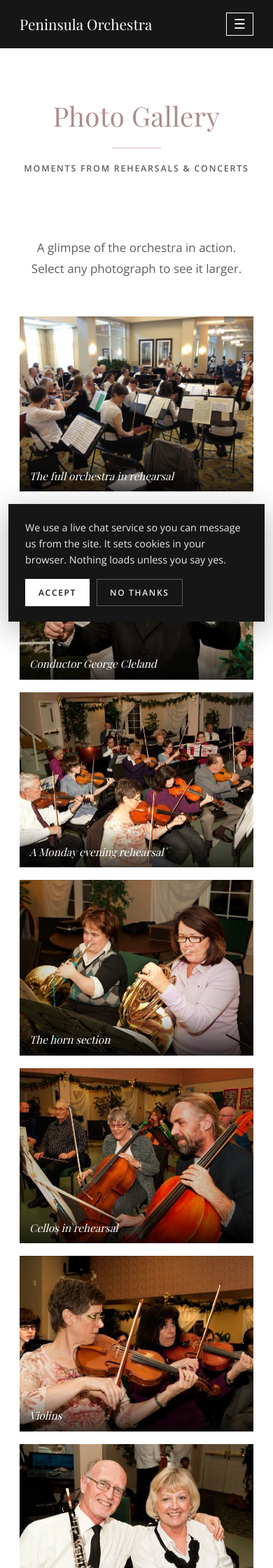
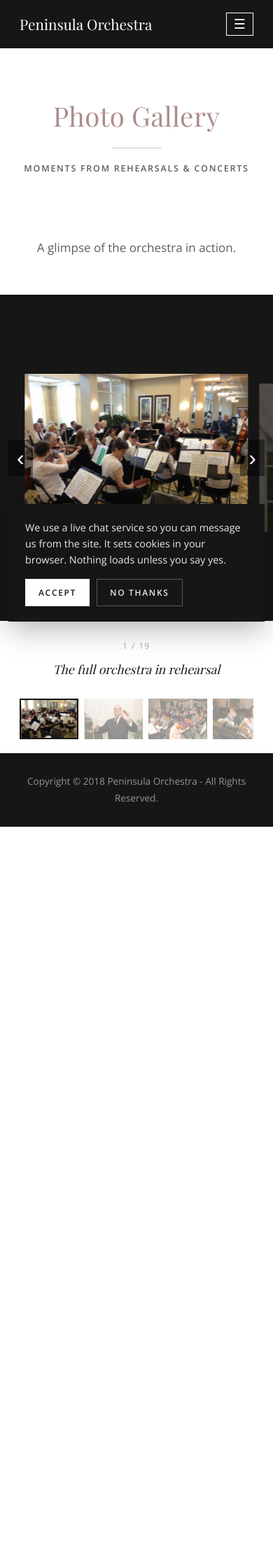
Before and after one commit to peninsulaorchestra/peninsulaorchestra.github.io, a Jekyll site: the page built from gallery.html, in a window 390 px wide. Shown: the top 2240 px of the page at 70% size. Built offline with Jekyll 4.4.1, drawn with Linux system fonts in a browser that asks for light colours; after the commit the page ends 1181 px from its top, so only the background shows below that; some of the changed text lies outside the part shown.

Commit message:
Rebuild the gallery as a carousel (#13)
The grid read as a contact sheet. This matches the presentation the orchestra
had on the old site: one large photograph on a dark stage with its neighbours
peeking either side, arrows, a caption and counter, and a filmstrip of
thumbnails below.

Full-size images load three at a time around the current one rather than all
nineteen, so opening the page still costs about the same as before. Clicking
the large photograph opens it full screen; arrow keys, swipe and the filmstrip
all move between photographs.

```diff
--- a/css/style.css
+++ b/css/style.css
@@ -201,28 +201,108 @@ section { padding: 88px 0; }
 .exec-grid .row .person { font-weight: 600; color: var(--black); }
 
 /* ---------- Gallery ---------- */
-.gallery { display: grid; grid-template-columns: repeat(3, 1fr); gap: 18px; }
-.gallery .tile {
-  position: relative; display: block; padding: 0; border: none; overflow: hidden;
-  aspect-ratio: 4 / 3; background: var(--bg-alt); cursor: pointer;
-  font-family: var(--serif); color: #fff;
+/* ---------- Gallery: stage + filmstrip ---------- */
+.gallery-section { padding-bottom: 10px; }
+
+.stage {
+  position: relative;
+  margin: 30px 0 26px;
+  background: var(--black);
+  padding: 26px 0;
 }
-.gallery .tile img {
-  width: 100%; height: 100%; object-fit: cover;
-  transition: transform 0.4s ease, filter 0.4s ease;
+.stage-viewport { overflow: hidden; }
+.stage-track {
+  display: flex;
+  align-items: center;
+  transition: transform 0.45s cubic-bezier(0.22, 0.61, 0.36, 1);
+  will-change: transform;
 }
-.gallery .tile:hover img,
-.gallery .tile:focus-visible img { transform: scale(1.04); filter: brightness(0.78); }
-.gallery .tile-caption {
-  position: absolute; left: 0; right: 0; bottom: 0;
-  padding: 26px 14px 12px; text-align: left;
-  font-size: 0.95rem; font-style: italic; line-height: 1.3;
-  background: linear-gradient(rgba(0,0,0,0), rgba(0,0,0,0.72));
-  opacity: 0; transition: opacity 0.3s ease;
+.stage-slide {
+  flex: 0 0 62%;
+  margin: 0;
+  padding: 0 8px;
+  opacity: 0.28;
+  transition: opacity 0.45s ease;
 }
-.gallery .tile:hover .tile-caption,
-.gallery .tile:focus-visible .tile-caption { opacity: 1; }
-.gallery .tile:focus-visible { outline: 2px solid var(--black); outline-offset: 3px; }
+.stage-slide.is-active { opacity: 1; }
+.stage-slide img {
+  width: 100%;
+  height: 62vh;
+  max-height: 620px;
+  object-fit: contain;
+  display: block;
+}
+.stage-slide.is-active img { cursor: zoom-in; }
+
+.stage-nav {
+  position: absolute;
+  top: 50%;
+  transform: translateY(-50%);
+  z-index: 3;
+  background: rgba(0, 0, 0, 0.45);
+  border: none;
+  color: #fff;
+  font-size: 2.6rem;
+  line-height: 1;
+  padding: 14px 18px;
+  cursor: pointer;
+  transition: background 0.2s ease;
+}
+.stage-nav:hover, .stage-nav:focus-visible { background: rgba(0, 0, 0, 0.8); }
+.stage-prev { left: 12px; }
+.stage-next { right: 12px; }
+
+.stage-caption {
+  text-align: center;
+  margin: 0 0 26px;
+  font-family: var(--serif);
+  font-style: italic;
+  font-size: 1.1rem;
+  color: var(--ink);
+}
+.stage-counter {
+  display: block;
+  font-family: var(--sans);
+  font-style: normal;
+  font-size: 0.72rem;
+  letter-spacing: 0.14em;
+  text-transform: uppercase;
+  color: var(--gray-light);
+  margin-bottom: 6px;
+}
+
+.filmstrip {
+  display: flex;
+  gap: 8px;
+  overflow-x: auto;
+  padding-bottom: 10px;
+  scrollbar-width: thin;
+}
+.filmstrip .film {
+  flex: 0 0 108px;
+  padding: 0;
+  border: none;
+  background: none;
+  cursor: pointer;
+  opacity: 0.45;
+  transition: opacity 0.25s ease;
+}
+.filmstrip .film img {
+  width: 100%;
+  height: 72px;
+  object-fit: cover;
+  display: block;
+}
+.filmstrip .film:hover, .filmstrip .film:focus-visible { opacity: 0.8; }
+.filmstrip .film.is-active { opacity: 1; outline: 2px solid var(--black); outline-offset: -2px; }
+
+@media (max-width: 780px) {
+  .stage-slide { flex: 0 0 86%; }
+  .stage-slide img { height: 46vh; }
+  .stage-nav { font-size: 2rem; padding: 10px 12px; }
+  .filmstrip .film { flex: 0 0 84px; }
+  .filmstrip .film img { height: 58px; }
+}
 
 /* ---------- Lightbox ---------- */
 .lightbox {
--- a/gallery.html
+++ b/gallery.html
@@ -6,17 +6,38 @@ description: Photographs of the Peninsula Orchestra in rehearsal and in concert
 banner_title: Photo Gallery
 banner_subtitle: Moments from rehearsals &amp; concerts
 ---
-<section>
+<section class="gallery-section">
   <div class="container">
-    <p class="section-intro">A glimpse of the orchestra in action. Select any photograph to see it larger.</p>
-    <div class="gallery">
+    <p class="section-intro">A glimpse of the orchestra in action.</p>
+  </div>
+
+  <div class="stage" id="stage">
+    <button class="stage-nav stage-prev" type="button" aria-label="Previous photograph">&#8249;</button>
+    <div class="stage-viewport">
+      <div class="stage-track" id="stage-track">
+        {%- for photo in site.data.gallery %}
+        <figure class="stage-slide{% if forloop.first %} is-active{% endif %}" data-index="{{ forloop.index0 }}">
+          <img {% if forloop.index0 < 2 %}src{% else %}data-src{% endif %}="{{ '/images/gallery/full/' | append: photo.file | relative_url }}"
+               alt="{{ photo.caption }}" />
+        </figure>
+        {%- endfor %}
+      </div>
+    </div>
+    <button class="stage-nav stage-next" type="button" aria-label="Next photograph">&#8250;</button>
+  </div>
+
+  <div class="container">
+    <p class="stage-caption">
+      <span class="stage-counter" id="stage-counter">1 / {{ site.data.gallery | size }}</span>
+      <span id="stage-text">{{ site.data.gallery[0].caption }}</span>
+    </p>
+
+    <div class="filmstrip" id="filmstrip">
       {%- for photo in site.data.gallery %}
-      <button class="tile" type="button"
-              data-full="{{ '/images/gallery/full/' | append: photo.file | relative_url }}"
-              data-caption="{{ photo.caption }}">
+      <button class="film{% if forloop.first %} is-active{% endif %}" type="button"
+              data-index="{{ forloop.index0 }}" aria-label="{{ photo.caption }}">
         <img src="{{ '/images/gallery/thumbs/' | append: photo.file | relative_url }}"
-             alt="{{ photo.caption }}" loading="lazy" width="700" height="467" />
-        <span class="tile-caption">{{ photo.caption }}</span>
+             alt="" loading="lazy" width="700" height="467" />
       </button>
       {%- endfor %}
     </div>
--- a/js/main.js
+++ b/js/main.js
@@ -26,52 +26,108 @@
     });
   }
 
-  // Photo gallery lightbox. Only runs on the gallery page.
-  var lb = document.querySelector('#lightbox');
-  var tiles = [].slice.call(document.querySelectorAll('.gallery .tile'));
-  if (lb && tiles.length) {
-    var lbImg = lb.querySelector('#lb-img');
-    var lbCap = lb.querySelector('#lb-caption');
+  // Photo gallery: a carousel with a filmstrip, and a lightbox for full size.
+  var stage = document.querySelector('#stage');
+  if (stage) {
+    var track = document.querySelector('#stage-track');
+    var slides = [].slice.call(track.querySelectorAll('.stage-slide'));
+    var films = [].slice.call(document.querySelectorAll('.filmstrip .film'));
+    var counter = document.querySelector('#stage-counter');
+    var caption = document.querySelector('#stage-text');
+    var lb = document.querySelector('#lightbox');
     var current = 0;
-    var lastFocused = null;
+
+    // Only fetch the full-size images near the one being viewed.
+    function hydrate(i) {
+      [i - 1, i, i + 1].forEach(function (n) {
+        var slide = slides[(n + slides.length) % slides.length];
+        var img = slide && slide.querySelector('img');
+        if (img && !img.getAttribute('src')) {
+          img.setAttribute('src', img.getAttribute('data-src'));
+        }
+      });
+    }
 
     function show(i) {
-      current = (i + tiles.length) % tiles.length;
-      var t = tiles[current];
-      lbImg.src = t.getAttribute('data-full');
-      lbImg.alt = t.getAttribute('data-caption');
-      lbCap.textContent = t.getAttribute('data-caption');
+      current = (i + slides.length) % slides.length;
+      hydrate(current);
+      // Centre the active slide in the viewport.
+      var slideWidth = slides[0].getBoundingClientRect().width;
+      var viewport = track.parentElement.getBoundingClientRect().width;
+      var offset = (viewport / 2) - (slideWidth / 2) - (current * slideWidth);
+      track.style.transform = 'translateX(' + offset + 'px)';
+
+      slides.forEach(function (s, n) { s.classList.toggle('is-active', n === current); });
+      films.forEach(function (f, n) { f.classList.toggle('is-active', n === current); });
+
+      var img = slides[current].querySelector('img');
+      caption.textContent = img.getAttribute('alt');
+      counter.textContent = (current + 1) + ' / ' + slides.length;
+
+      var film = films[current];
+      if (film && film.scrollIntoView) {
+        film.scrollIntoView({ block: 'nearest', inline: 'center', behavior: 'smooth' });
+      }
     }
 
-    function open(i) {
-      lastFocused = document.activeElement;
-      show(i);
+    stage.querySelector('.stage-prev').addEventListener('click', function () { show(current - 1); });
+    stage.querySelector('.stage-next').addEventListener('click', function () { show(current + 1); });
+    films.forEach(function (f, n) {
+      f.addEventListener('click', function () { show(n); });
+    });
+
+    // Swipe on touch devices.
+    var startX = null;
+    track.addEventListener('touchstart', function (e) { startX = e.touches[0].clientX; }, { passive: true });
+    track.addEventListener('touchend', function (e) {
+      if (startX === null) return;
+      var dx = e.changedTouches[0].clientX - startX;
+      if (Math.abs(dx) > 40) show(current + (dx < 0 ? 1 : -1));
+      startX = null;
+    });
+
+    // Clicking the active photograph opens it full size.
+    slides.forEach(function (s, n) {
+      s.addEventListener('click', function () {
+        if (n !== current) { show(n); return; }
+        if (!lb) return;
+        openLightbox();
+      });
+    });
+
+    function openLightbox() {
+      var img = slides[current].querySelector('img');
+      lb.querySelector('#lb-img').src = img.getAttribute('src') || img.getAttribute('data-src');
+      lb.querySelector('#lb-img').alt = img.getAttribute('alt');
+      lb.querySelector('#lb-caption').textContent = img.getAttribute('alt');
       lb.hidden = false;
       document.body.style.overflow = 'hidden';
       lb.querySelector('.lb-close').focus();
     }
 
-    function close() {
+    function closeLightbox() {
       lb.hidden = true;
-      lbImg.src = '';
+      lb.querySelector('#lb-img').src = '';
       document.body.style.overflow = '';
-      if (lastFocused) lastFocused.focus();
+      slides[current].querySelector('img').focus && slides[current].querySelector('img').focus();
     }
 
-    tiles.forEach(function (t, i) {
-      t.addEventListener('click', function () { open(i); });
-    });
-    lb.querySelector('.lb-close').addEventListener('click', close);
-    lb.querySelector('.lb-prev').addEventListener('click', function () { show(current - 1); });
-    lb.querySelector('.lb-next').addEventListener('click', function () { show(current + 1); });
-    lb.addEventListener('click', function (e) { if (e.target === lb) close(); });
+    if (lb) {
+      lb.querySelector('.lb-close').addEventListener('click', closeLightbox);
+      lb.querySelector('.lb-prev').addEventListener('click', function () { show(current - 1); openLightbox(); });
+      lb.querySelector('.lb-next').addEventListener('click', function () { show(current + 1); openLightbox(); });
+      lb.addEventListener('click', function (e) { if (e.target === lb) closeLightbox(); });
+    }
 
     document.addEventListener('keydown', function (e) {
-      if (lb.hidden) return;
-      if (e.key === 'Escape') close();
-      else if (e.key === 'ArrowLeft') show(current - 1);
-      else if (e.key === 'ArrowRight') show(current + 1);
+      var open = lb && !lb.hidden;
+      if (e.key === 'Escape' && open) { closeLightbox(); return; }
+      if (e.key === 'ArrowLeft') { show(current - 1); if (open) openLightbox(); }
+      else if (e.key === 'ArrowRight') { show(current + 1); if (open) openLightbox(); }
     });
+
+    window.addEventListener('resize', function () { show(current); });
+    show(0);
   }
 
   // Cookie notice. The chat widget is third-party and sets cookies, so it is
```
